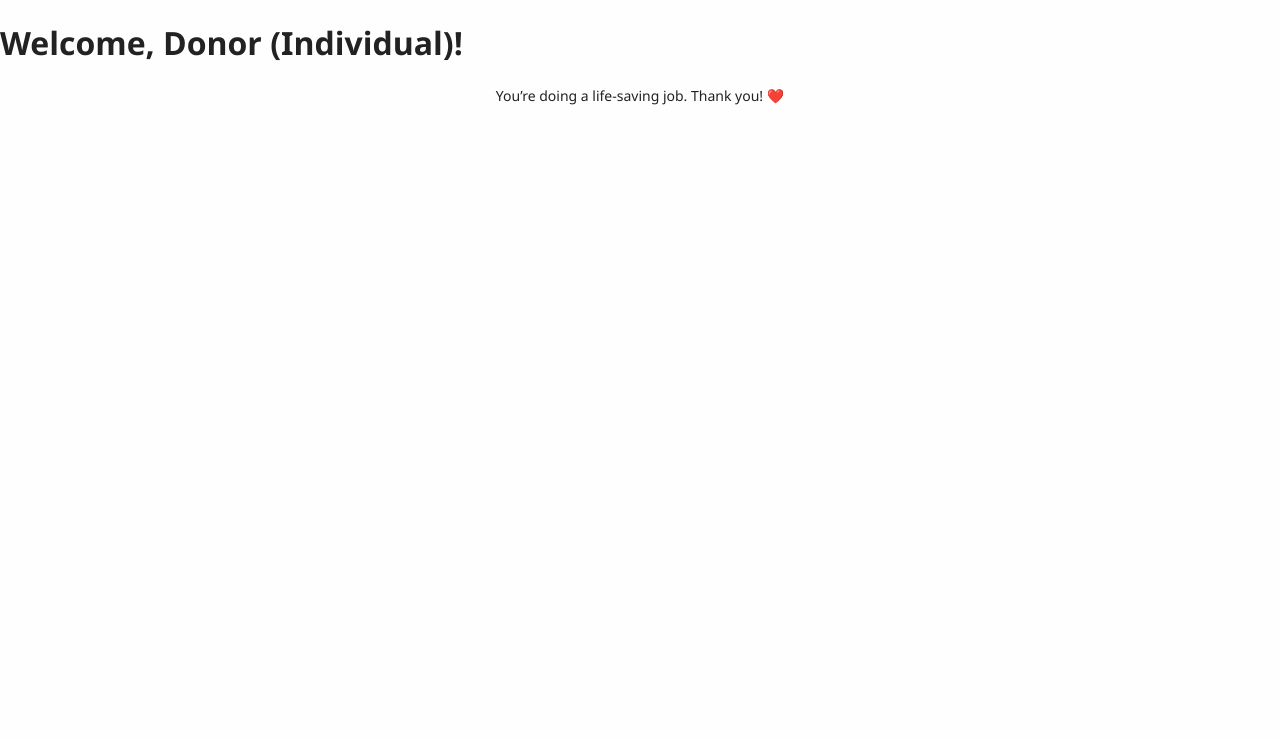
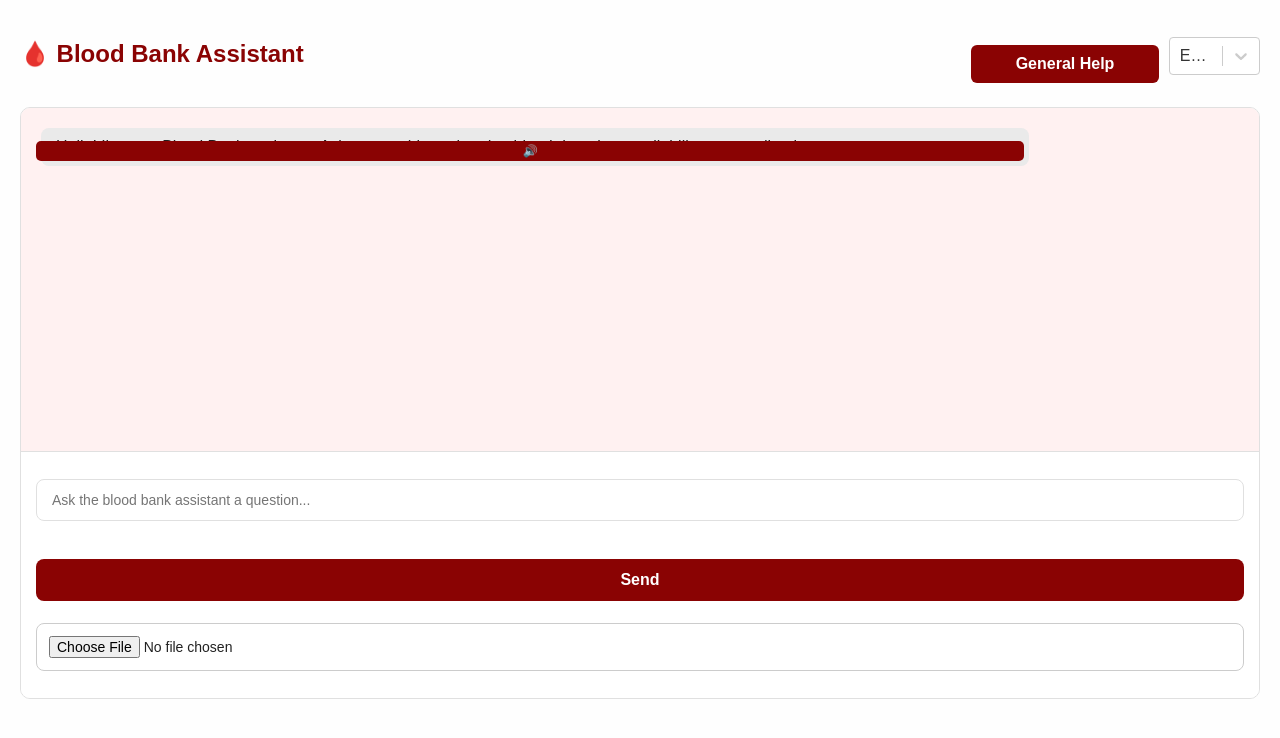
Before and after one commit to preethi123455/HACKONS, a React (Create React App) app: page /donor-home in a window 1280 px wide. Shown: the top 738 px of the page. Built offline with nearby package versions, Linux system fonts and the light colour scheme.

Commit message:
chatbot 1

```diff
--- a/package.json
+++ b/package.json
@@ -11,11 +11,14 @@
     "bcrypt": "^6.0.0",
     "cors": "^2.8.5",
     "express": "^5.1.0",
+    "framer-motion": "^12.23.0",
     "mongoose": "^8.16.1",
     "react": "^19.1.0",
     "react-dom": "^19.1.0",
     "react-router-dom": "^7.6.3",
     "react-scripts": "5.0.1",
+    "react-select": "^5.10.1",
+    "tesseract.js": "^6.0.1",
     "web-vitals": "^2.1.4"
   },
   "scripts": {
--- a/src/App.js
+++ b/src/App.js
@@ -8,6 +8,7 @@ import Farticle from "./Components/ScienceArticle";
 import Sarticle from "./Components/BloodTypeCompatibility";
 import Tarticle from "./Components/DonationPreparation";
 import Landing from "./Components/LandingPage";
+import Chatbot from "./Components/Chatbot";
 function App() {
   return (
     <Router>
@@ -15,7 +16,7 @@ function App() {
         <Route path="/" element={<Landing />} />
           <Route path="/signup" element={<SignUp />} />
         <Route path="/login" element={<Login />} />
-        <Route path="/donor-home" element={<DHome />} />
+        <Route path="/donor-home" element={<Chatbot />} />
         <Route path="/bloodbank-home" element={<BHome />} />
         <Route path="/receiver-home" element={<RHome />} />
         <Route path="/farticle" element={<Farticle />} />
--- /dev/null
+++ b/src/Components/Chatbot.js
@@ -0,0 +1,286 @@
+import React, { useState, useRef } from 'react';
+import Tesseract from 'tesseract.js';
+import Select from 'react-select';
+
+const AIAssistant = () => {
+  const groqApiKey = "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"; // Updated API key ✅
+  const [messages, setMessages] = useState([
+    { role: 'assistant', content: "Hello! I'm your Blood Bank assistant. Ask me anything related to blood donation, availability, or coordination." }
+  ]);
+  const [input, setInput] = useState('');
+  const [loading, setLoading] = useState(false);
+  const [mode, setMode] = useState('general');
+  const [recording, setRecording] = useState(false);
+  const [language, setLanguage] = useState({ value: 'english', label: 'English' });
+
+  const recognitionRef = useRef(null);
+
+  const languagePrompts = {
+    english: 'Respond the answer fully in English.',
+    tamil: 'Respond the answer fully in Tamil.',
+    hindi: 'Respond the answer fully in Hindi.',
+    kannada: 'Respond the answer fully in Kannada without using english as much as possible.',
+    malayalam: 'Respond the answer fully in Malayalam.',
+  };
+
+  const speakText = (text) => {
+    const utterance = new SpeechSynthesisUtterance(text);
+    utterance.lang = {
+      english: 'en-US',
+      tamil: 'ta-IN',
+      hindi: 'hi-IN',
+      kannada: 'kn-IN',
+      malayalam: 'ml-IN'
+    }[language.value] || 'en-US';
+    window.speechSynthesis.speak(utterance);
+  };
+
+  const handleSend = async () => {
+    if (!input.trim()) return;
+
+    const userMessage = { role: 'user', content: input };
+    setMessages(prev => [...prev, userMessage]);
+    setInput('');
+    setLoading(true);
+
+    try {
+      const currentMessages = [...messages, userMessage];
+
+      const response = await fetch('https://api.groq.com/openai/v1/chat/completions', {
+        method: 'POST',
+        headers: {
+          'Content-Type': 'application/json',
+          'Authorization': `Bearer ${groqApiKey}`
+        },
+        body: JSON.stringify({
+          model: mode === 'general' ? 'llama3-8b-8192' : 'mixtral-8x7b-32768',
+          messages: [
+            {
+              role: 'system',
+              content: `You are a Blood Bank Assistant. You help with blood donation coordination, finding donors, checking blood group availability, and connecting recipients to banks. and strictly, Do not answer questions unrelated to blood bank services  . ${languagePrompts[language.value] || ''}`
+            },
+            ...currentMessages
+          ],
+          temperature: 0.7,
+          max_tokens: 1024
+        })
+      });
+
+      if (!response.ok) {
+        throw new Error(`API error: ${response.status}`);
+      }
+
+      const data = await response.json();
+      const assistantResponse = data.choices[0]?.message?.content || "Sorry, I couldn't generate a response.";
+      setMessages(prev => [...prev, {
+        role: 'assistant',
+        content: assistantResponse
+      }]);
+    } catch (error) {
+      console.error('Error calling Groq API:', error);
+      setMessages(prev => [...prev, {
+        role: 'assistant',
+        content: 'Sorry, I encountered an error connecting to the AI service. Please try again.'
+      }]);
+    } finally {
+      setLoading(false);
+    }
+  };
+
+  const handleStartRecording = () => {
+    if (!('webkitSpeechRecognition' in window || 'SpeechRecognition' in window)) {
+      alert("Speech Recognition not supported in your browser.");
+      return;
+    }
+
+    const SpeechRecognition = window.SpeechRecognition || window.webkitSpeechRecognition;
+    const recognition = new SpeechRecognition();
+    recognitionRef.current = recognition;
+    recognition.lang = {
+      english: 'en-US',
+      tamil: 'ta-IN',
+      hindi: 'hi-IN',
+      kannada: 'kn-IN',
+      malayalam: 'ml-IN'
+    }[language.value] || 'en-US';
+
+    recognition.interimResults = false;
+    recognition.onresult = (event) => {
+      const transcript = event.results[0][0].transcript;
+      setInput(prev => prev + ' ' + transcript);
+    };
+    recognition.onerror = (e) => {
+      console.error("Speech recognition error:", e);
+    };
+
+    recognition.start();
+    setRecording(true);
+  };
+
+  const handleStopRecording = () => {
+    if (recognitionRef.current) {
+      recognitionRef.current.stop();
+    }
+    setRecording(false);
+  };
+
+  const handleImageUpload = async (e) => {
+    const file = e.target.files[0];
+    if (!file) return;
+
+    setLoading(true);
+    try {
+      const { data: { text } } = await Tesseract.recognize(file, 'eng');
+      setInput(prev => prev + ' ' + text);
+    } catch (err) {
+      console.error("OCR error:", err);
+    }
+    setLoading(false);
+  };
+
+  return (
+    <div style={{ height: 'calc(100vh - 140px)', padding: '20px', fontFamily: 'Arial, sans-serif' }}>
+      <div style={{ display: 'flex', justifyContent: 'space-between', alignItems: 'center' }}>
+        <h2 style={{ fontSize: '24px', color: '#8A0303' }}>🩸 Blood Bank Assistant</h2>
+        <div style={{ display: 'flex', gap: '10px', alignItems: 'center' }}>
+          <button
+            onClick={() => setMode('general')}
+            style={{
+              padding: '10px 15px',
+              border: 'none',
+              borderRadius: '6px',
+              cursor: 'pointer',
+              background: mode === 'general' ? '#8A0303' : '#ffe6e6',
+              color: mode === 'general' ? 'white' : '#8A0303',
+              fontWeight: 'bold'
+            }}
+          >
+            General Help
+          </button>
+          <Select
+            options={[
+              { value: 'english', label: 'English' },
+              { value: 'tamil', label: 'Tamil' },
+              { value: 'hindi', label: 'Hindi' },
+              { value: 'kannada', label: 'Kannada' },
+              { value: 'malayalam', label: 'Malayalam' }
+            ]}
+            value={language}
+            onChange={setLanguage}
+            styles={{ container: base => ({ ...base, width: 150 }) }}
+          />
+        </div>
+      </div>
+
+      <div style={{
+        marginTop: '15px',
+        border: '1px solid #e0e0e0',
+        borderRadius: '10px',
+        display: 'flex',
+        flexDirection: 'column',
+        height: 'calc(100% - 70px)',
+        overflow: 'hidden'
+      }}>
+        <div style={{
+          flex: 1,
+          overflowY: 'auto',
+          padding: '20px',
+          background: '#fff1f1'
+        }}>
+          {messages.map((msg, idx) => (
+            <div
+              key={idx}
+              style={{
+                background: msg.role === 'user' ? '#ffe6e6' : '#eaeaea',
+                alignSelf: msg.role === 'user' ? 'flex-end' : 'flex-start',
+                padding: '10px 15px',
+                borderRadius: '8px',
+                marginBottom: '10px',
+                maxWidth: '80%',
+                position: 'relative'
+              }}
+            >
+              {msg.content}
+              {msg.role === 'assistant' && (
+                <button
+                  onClick={() => speakText(msg.content)}
+                  style={{
+                    position: 'absolute',
+                    bottom: 5,
+                    right: 5,
+                    background: '#8A0303',
+                    border: 'none',
+                    borderRadius: '5px',
+                    color: 'white',
+                    padding: '3px 8px',
+                    fontSize: '12px',
+                    cursor: 'pointer'
+                  }}
+                >
+                  🔊
+                </button>
+              )}
+            </div>
+          ))}
+          {loading && (
+            <div style={{
+              background: '#eaeaea',
+              padding: '10px 15px',
+              borderRadius: '8px',
+              marginBottom: '10px',
+              maxWidth: '80%'
+            }}>
+              Thinking...
+            </div>
+          )}
+        </div>
+
+        <div style={{
+          display: 'flex',
+          gap: '10px',
+          padding: '15px',
+          borderTop: '1px solid #e0e0e0',
+          background: '#fff',
+          flexWrap: 'wrap'
+        }}>
+          <input
+            value={input}
+            onChange={e => setInput(e.target.value)}
+            onKeyDown={e => e.key === 'Enter' && handleSend()}
+            placeholder={`Ask the blood bank assistant a question...`}
+            style={{
+              flex: 1,
+              padding: '12px 15px',
+              borderRadius: '8px',
+              border: '1px solid #e0e0e0',
+              fontSize: '14px'
+            }}
+          />
+          <button
+            onClick={handleSend}
+            disabled={loading}
+            style={{
+              padding: '12px 18px',
+              background: '#8A0303',
+              color: 'white',
+              border: 'none',
+              borderRadius: '8px',
+              fontWeight: 'bold',
+              cursor: loading ? 'not-allowed' : 'pointer'
+            }}
+          >
+            Send
+          </button>
+          <input
+            type="file"
+            accept="image/*"
+            onChange={handleImageUpload}
+            style={{ padding: '12px', fontSize: '14px' }}
+          />
+        </div>
+      </div>
+    </div>
+  );
+};
+
+export default AIAssistant;
```
Also changed, not shown: 1 other file (tests, documents, lock files or other folders).
